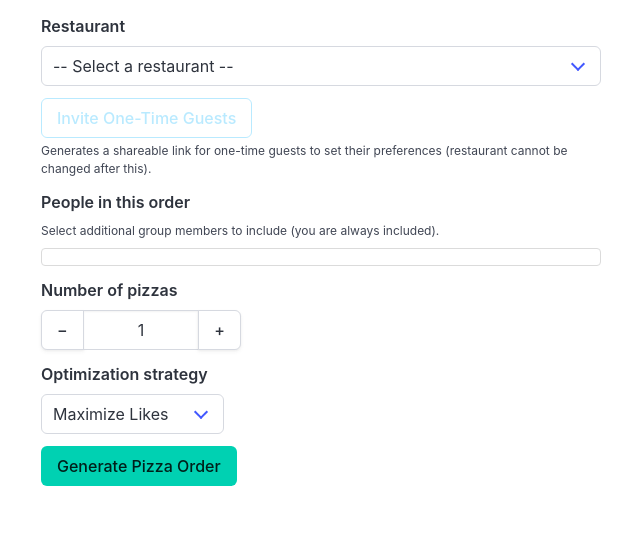
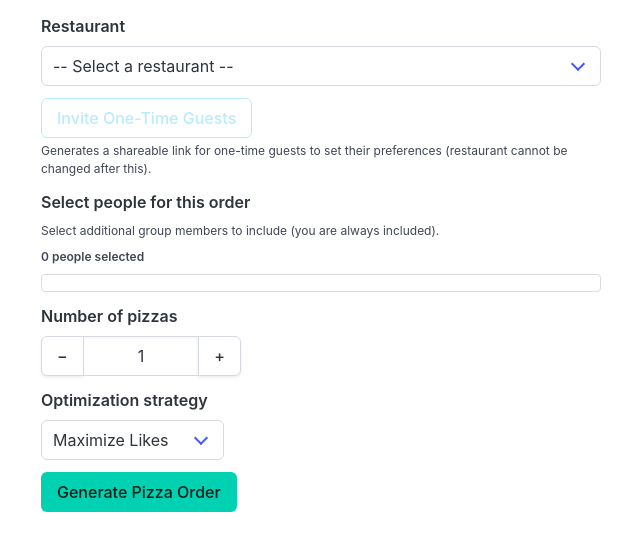
Before and after one commit to dlareau/pizza_solver, a Django app: page / in a window 1280 px wide. Shown: the part 213-764 px from the top of the page, without its empty margins (23-663 px from the left). Run offline with Django 5.2, Linux system fonts and the light colour scheme; a user stored in the database is signed in; tables that the repository leaves empty hold one stand-in row (values such as "Sample post"); data that the repository does not hold is empty.

Commit message:
fix people picker UI

```diff
--- a/webapp/forms.py
+++ b/webapp/forms.py
@@ -16,7 +16,7 @@ class CreateOrderForm(forms.Form):
     )
     people = forms.ModelMultipleChoiceField(
         queryset=Person.objects.none(),
-        label="People in this order",
+        label="Select people for this order",
         widget=forms.CheckboxSelectMultiple,
         required=False,
     )
--- a/webapp/templates/webapp/order_create.html
+++ b/webapp/templates/webapp/order_create.html
@@ -115,6 +115,7 @@
   <div class="field">
     <label class="label">{{ form.people.label }}</label>
     <p class="help mb-2">Select additional group members to include (you are always included).</p>
+    <p id="people-count" class="help mb-2 has-text-weight-semibold"></p>
 
     <div id="people-tags"
          style="display:flex; flex-wrap:wrap; gap:0.4rem;
@@ -197,6 +198,13 @@ input[type="number"] { -moz-appearance: textfield; }
 
 <script>
 (function () {
+  var countEl = document.getElementById('people-count');
+
+  function updateCount() {
+    var n = document.querySelectorAll('#people-tags input[type="checkbox"]:checked').length;
+    countEl.textContent = n + ' ' + (n === 1 ? 'person' : 'people') + ' selected';
+  }
+
   document.querySelectorAll('#people-tags label').forEach(function (lbl) {
     var cb = lbl.querySelector('input[type="checkbox"]');
     var tag = lbl.querySelector('.person-tag');
@@ -211,8 +219,11 @@ input[type="number"] { -moz-appearance: textfield; }
       } else {
         tag.classList.replace('is-link', 'is-light');
       }
+      updateCount();
     });
   });
+
+  updateCount();
 }());
 
 document.getElementById('pizzas-dec').addEventListener('click', function () {
```
